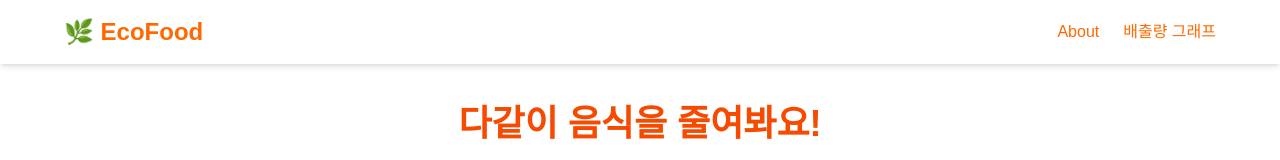
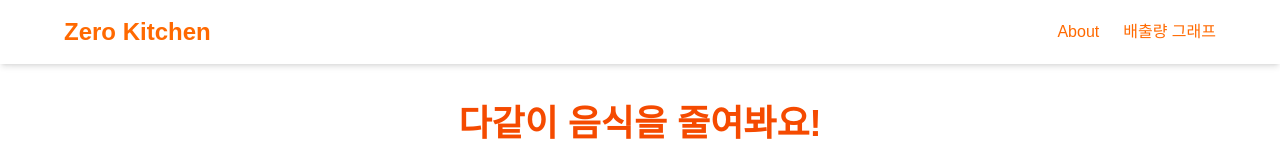
Before and after one commit to ehy0414/food-waste-campaign, a Next.js app: page / in a window 1280 px wide. Shown: the top 160 px of the page. Built offline with nearby package versions, Linux system fonts and the light colour scheme.

Commit message:
chore: 텍스트 수정

```diff
--- a/src/app/components/Header.tsx
+++ b/src/app/components/Header.tsx
@@ -15,9 +15,8 @@ export default function Header() {
       transition={{ duration: 0.5 }}
     >
       <div className="max-w-6xl mx-auto flex justify-between items-center relative">
-        {/* 로고 */}
         <Link href="/" className="text-2xl font-bold text-orange-500 flex items-center gap-2">
-          <span>🌿 EcoFood</span>
+          <span>Zero Kitchen</span>
         </Link>
 
         {/* 데스크탑 네비게이션 */}
--- a/src/app/components/RecipeFinder.tsx
+++ b/src/app/components/RecipeFinder.tsx
@@ -49,7 +49,6 @@ export default function RecipeFinder() {
   return (
     <div className="min-h-screen bg-white py-10 px-4">
       <div className="max-w-4xl mx-auto">
-        {/* 헤더 */}
         <motion.div
           initial={{ opacity: 0, y: -20 }}
           animate={{ opacity: 1, y: 0 }}
```
